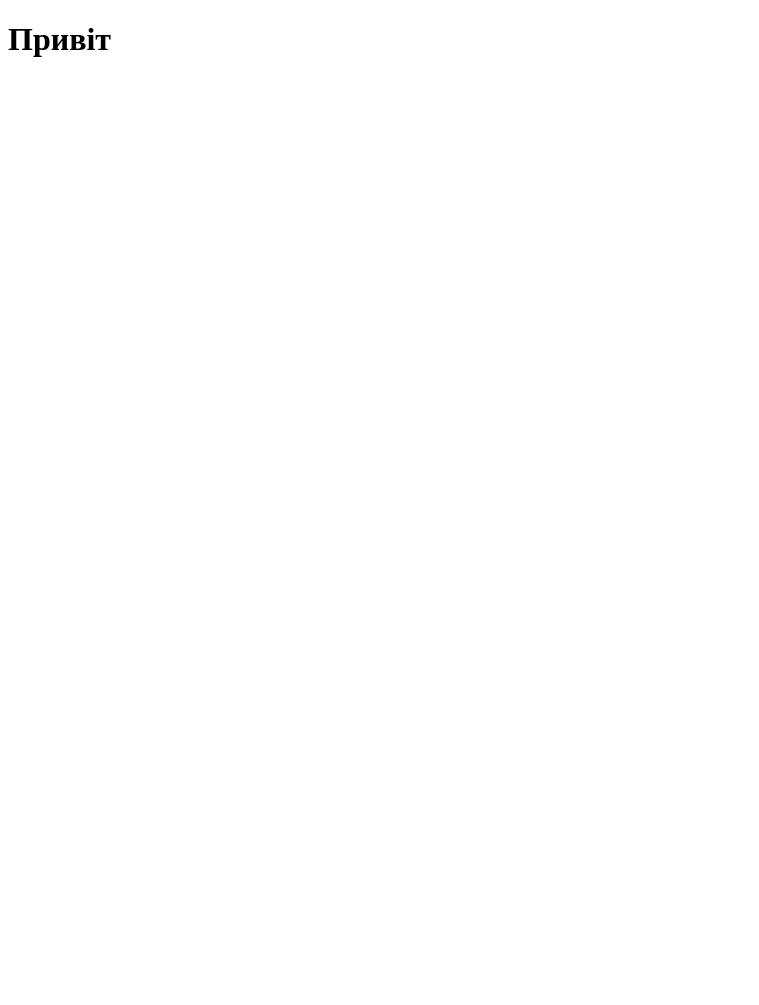
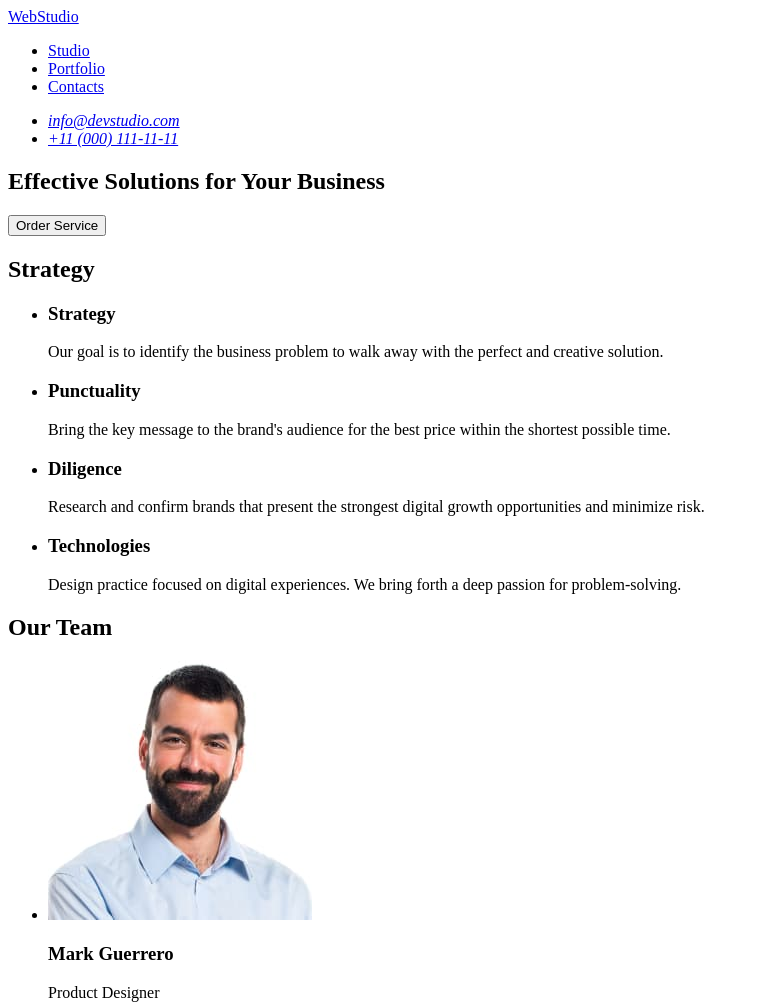
Before and after one commit to DiskoPartizan/goit-markup-hw-01, a plain HTML site: page index.html in a window 1280 px wide. Shown: the top 1005 px of the page, without its empty margins (0-759 px from the left). Before the commit the page ends 800 px from the top, so only its background shows below. Drawn offline with Linux system fonts and the light colour scheme.

Commit message:
index.html.hw1

```diff
--- a/index.html
+++ b/index.html
@@ -3,9 +3,89 @@
 <head>
     <meta charset="UTF-8">
     <meta name="viewport" content="width=device-width, initial-scale=1.0">
-    <title>Document</title>
+    <title>webstudio</title>
 </head>
 <body>
-    <h1>Привіт</h1>
+    <header>
+        <!--logo-->
+        <nav>
+             <a href="./index.htmlc">WebStudio</a>
+            <!--menunav-->
+            <ul>
+                <li><a href="studio">Studio</a></li>
+                <li><a href="portfolio">Portfolio</a></li>
+                <li><a href="contacts">Contacts</a></li>
+            </ul>
+        </nav>
+            <!--addres-->
+        <address>
+            <ul>
+                <li><a href="maito:info@devstudio.com">info@devstudio.com</a></li>
+                <li><a href="tel:+11(000)111-11-11">+11 (000) 111-11-11</a></li>
+            </ul>
+        </address>
+
+
+    </header>
+    <main>
+        <!--heroimage-->
+        <section>
+            <h1>Effective Solutions for Your Business</h1>
+            <button type="button">Order Service</button>
+        </section>
+        <!--section1-->
+        <section>
+            <h2>Strategy</h2>
+            <ul>
+                <li>
+                    <h3>Strategy</h3>
+                    <p>Our goal is to identify the business problem to walk away with the perfect and creative solution.</p>
+                </li>
+                <li>
+                    <h3>Punctuality</h3>
+                    <p>Bring the key message to the brand's audience for the best price within the shortest possible time.</p>
+                </li>
+                <li>
+                    <h3>Diligence</h3>
+                    <p>Research and confirm brands that present the strongest digital growth opportunities and minimize risk.</p>
+                </li>
+                <li>
+                    <h3>Technologies</h3>
+                    <p>Design practice focused on digital experiences. We bring forth a deep passion for problem-solving.</p>
+                </li>
+            </ul>
+        </section>
+        <!--section2-->
+        <section>
+            <h2>Our Team</h2>
+            <ul>
+                <li>
+                    <img src="./images/mark.jpg" width="264" height="260" alt="mark">
+                    <h3>Mark Guerrero</h3>
+                    <p>Product Designer</p>
+                </li>
+                <li>
+                    <img src="./images/tom.jpg" width="264" height="260" alt="tom">
+                    <h3>Tom Ford</h3>
+                    <p>Frontend Developer</p>
+                </li>
+                <li>
+                    <img src="./images/camila.jpg" width="264" height="260" alt="camila">
+                    <h3>Camila Garcia</h3>
+                    <p>Marketing</p>
+                </li>
+                <li>
+                    <img src="./images/daniel.jpg" width="264" height="260" alt="daniel">
+                    <h3>Daniel Wilson</h3>
+                    <p>UI Designer</p>
+                </li>
+            </ul>
+        </section>
+    </main>
+    <footer>
+        <!--footer-->
+        <a href="./index.htmlc">WebStudio</a>
+        <p>Increase the flow of customers and sales for your business with digital marketing & growth solutions.</p>
+    </footer>
 </body>
 </html>
```
Also changed, not shown: images/camila.jpg (added), images/daniel.jpg (added), images/mark.jpg (added), images/tom.jpg (added), 2 other files.
